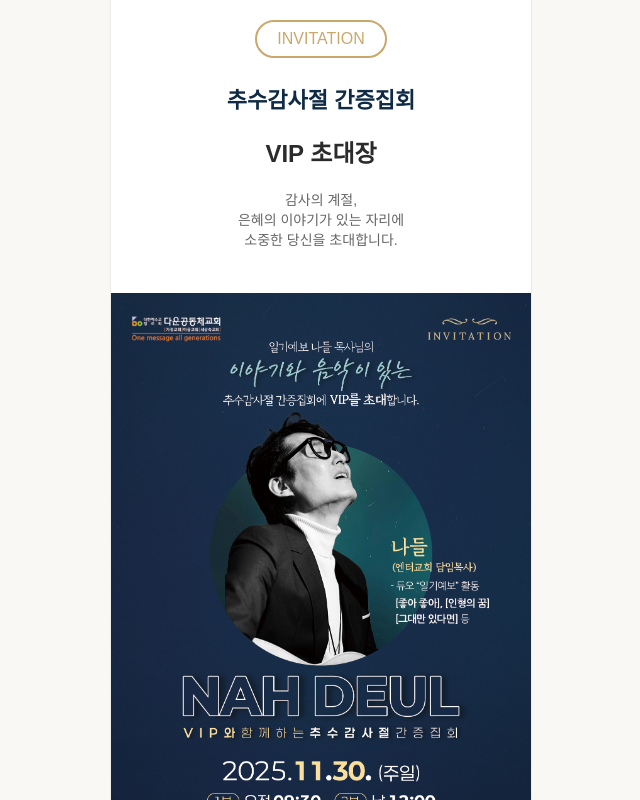
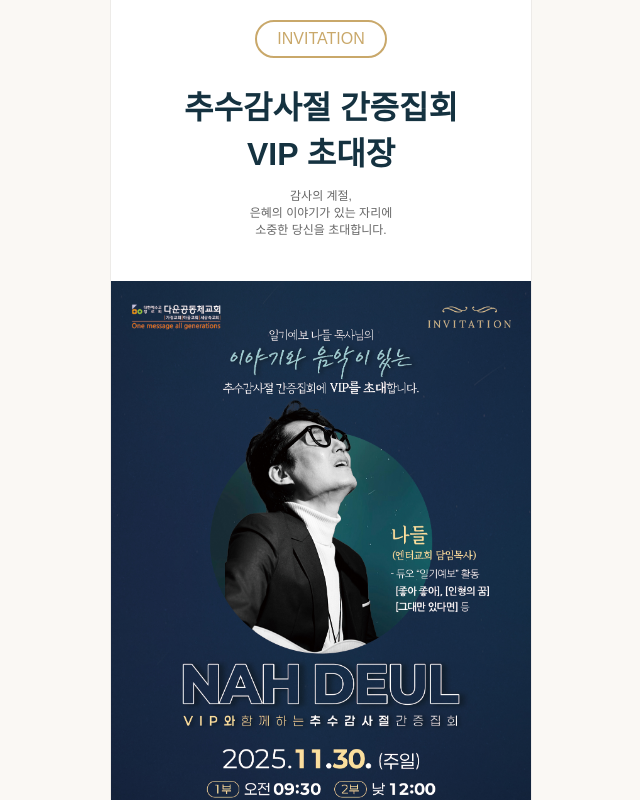
Before and after one commit to downchurch/thanksgiving-invite, a plain HTML site: page index.html in a window 1280 px wide. Shown: the top 800 px of the page, without its empty margins (319-959 px from the left). Drawn offline with Linux system fonts and the light colour scheme.

Commit message:
Update index.html

```diff
--- a/index.html
+++ b/index.html
@@ -100,14 +100,20 @@
       margin-bottom: 24px;
     }
     h1 {
-      font-size: 22px;
+      font-size: 32px;
       margin: 0;
-      color: #0e2a44;
+      color: #153240;
+    }
+    h2 {
+      font-size: 32px;
+      margin: 0;
+      color: #153240;
     }
     .lead {
-      font-size: 14px;
+      font-size: 12px;
       color: #666;
       margin: 12px 0 24px;
+
     }
     img {
       max-width: 100%;
```
